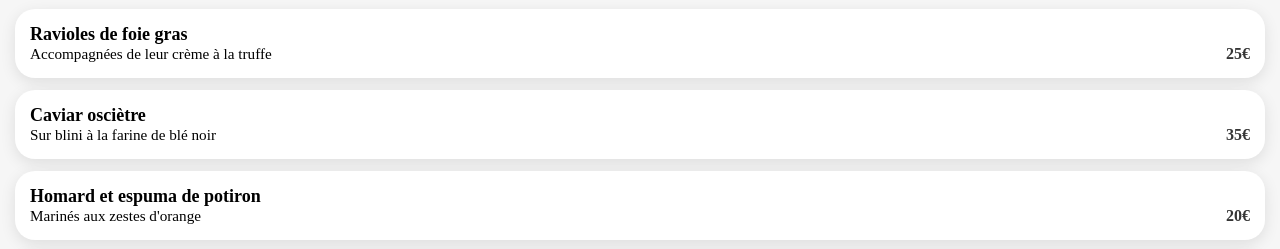
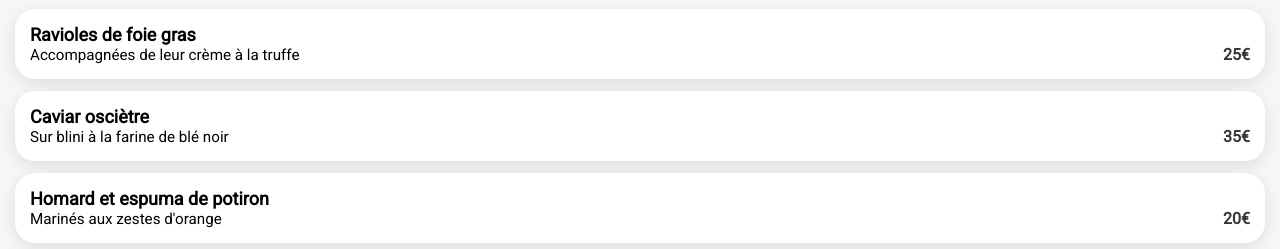
Before and after one commit to Syfrost/ohmyfood-integration, a plain HTML site: page La-note-enchantee.html in a window 1280 px wide. Shown: the part 506-755 px from the top of the page. Drawn offline with nearby package versions, Linux system fonts and the light colour scheme; files that its build step writes are made by us from their sources; a web font is replaced by a local one.

Commit message:
Ajout scss

```diff
--- a/SCSS/style.scss
+++ b/SCSS/style.scss
@@ -10,12 +10,16 @@
 @import "pages/pruduct-list";
 
 @import "components/buttons";
+@import "components/loader";
 
 * {
     box-sizing: border-box;
     margin: 0;
     padding: 0;
 }
+
 body {
+    width: 100%;
     background-color: $background-principal;
+    font-family: 'Roboto', sans-serif;
 }
```
